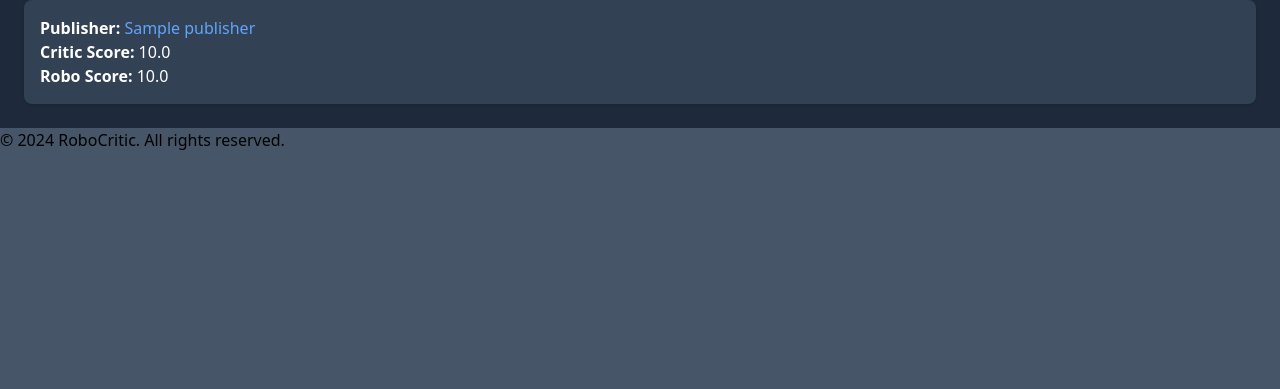
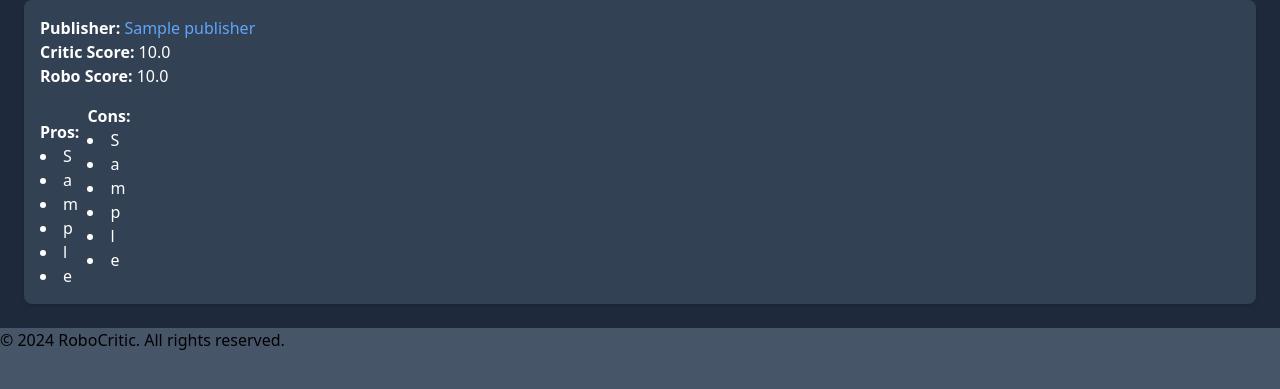
Before and after one commit to NateLeeP/robocritic, a Django app: template app/robocritic/templates/robocritic/review.html in a window 1280 px wide. Shown: the part 223-612 px from the top of the page. Run offline with Django 5.2, Linux system fonts and the light colour scheme; the template is opened without the code that fills it: values that come from a table or form of the project are taken from there, others are empty; tables that the repository leaves empty hold one stand-in row (values such as "Sample post"); some libraries are stand-ins or nearby versions.

Commit message:
Update model to return JSONField for pros / cons. Add pros and cons to HTML

```diff
--- a/app/robocritic/models.py
+++ b/app/robocritic/models.py
@@ -91,7 +91,7 @@ class ReviewPro(models.Model):
     # Primary keys automatic - adding for readability
     id = models.BigAutoField(primary_key=True)
     review = models.ForeignKey(Review, on_delete=models.DO_NOTHING)
-    pros = models.TextField()
+    pros = models.JSONField(default=list, null=True)
 
     class Meta:
         managed = False
@@ -101,7 +101,7 @@ class ReviewCon(models.Model):
     # Primary keys automatic - adding for readability
     id = models.BigAutoField(primary_key=True)
     review = models.ForeignKey(Review, on_delete=models.DO_NOTHING)
-    cons = models.TextField()
+    cons = models.JSONField(default=list, null=True)
 
     class Meta:
         managed = False
--- a/app/robocritic/templates/robocritic/review.html
+++ b/app/robocritic/templates/robocritic/review.html
@@ -6,12 +6,36 @@
     <img class="w-25 h-25" src="{{ game.art_url }}" alt="{{ game.title }}">
     <div class="space-y-4">
         {% for review in reviews %}
+
         <div class="bg-slate-700 p-4 rounded-lg shadow">
             <p><strong>Publisher:</strong> <a href="{{ review.review_url }}"
                     class="text-blue-400 hover:text-blue-300">{{ review.publisher }}
                 </a></p>
             <p><strong>Critic Score:</strong> {{ review.critic_score }}</p>
             <p><strong>Robo Score:</strong> {{ review.robo_score }}</p>
+            <div class="mt-4 flex flex-wrap">
+                {% if review.reviewpro_set.all %}
+                <div class="mt-4">
+                    <h3 class="font-semibold">Pros:</h3>
+                    <ul class="list-disc list-inside">
+                        {% for pro in review.reviewpro_set.first.pros %}
+                        <li>{{ pro }}</li>
+                        {% endfor %}
+                    </ul>
+                </div>
+                {% endif %}
+
+                {% if review.reviewcon_set.all %}
+                <div class="w-full md:w-1/2 pl-2">
+                    <h3 class="font-semibold">Cons:</h3>
+                    <ul class="list-disc list-inside">
+                        {% for con in review.reviewcon_set.first.cons %}
+                        <li>{{ con }}</li>
+                        {% endfor %}
+                    </ul>
+                </div>
+                {% endif %}
+            </div>
         </div>
         {% empty %}
         <p>No reviews available.</p>
```
